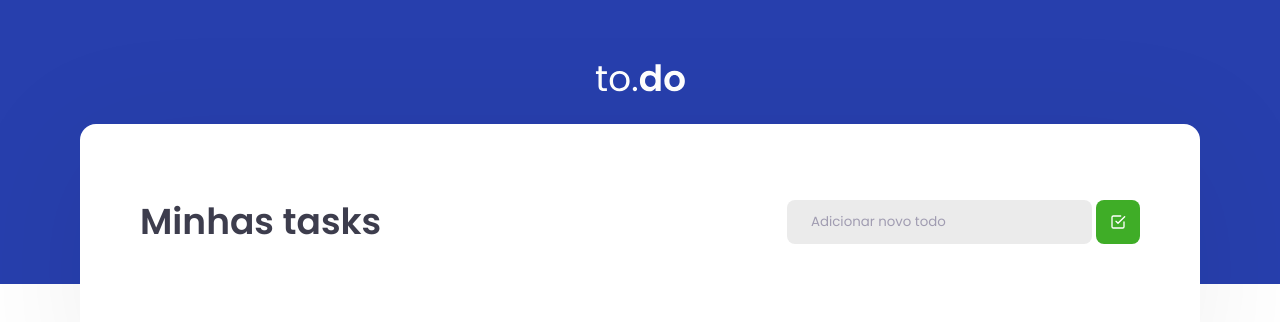
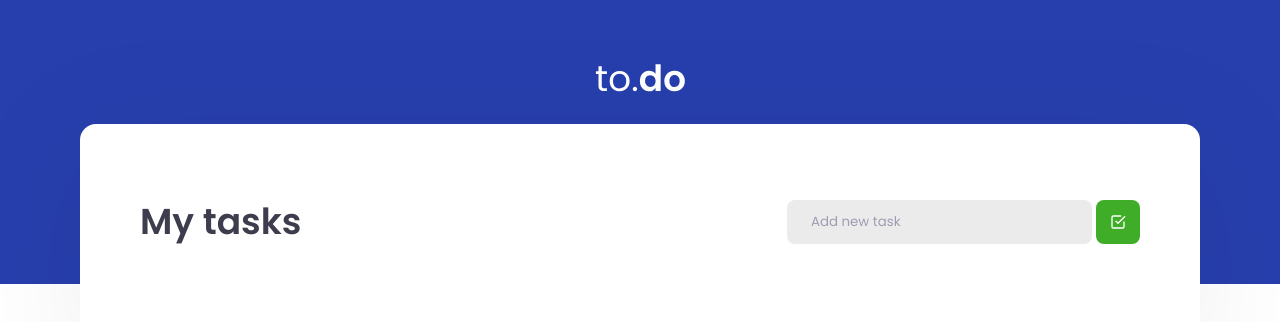
Before and after one commit to lucasamonrc/to-do, a React app: page / in a window 1280 px wide. Shown: the top 322 px of the page. Built offline with nearby package versions, Linux system fonts and the light colour scheme.

Commit message:
change language to english

```diff
--- a/src/components/TaskList.tsx
+++ b/src/components/TaskList.tsx
@@ -63,12 +63,12 @@ export function TaskList() {
   return (
     <section className="task-list container">
       <header>
-        <h2>Minhas tasks</h2>
+        <h2>My tasks</h2>
 
         <div className="input-group">
           <input
             type="text"
-            placeholder="Adicionar novo todo"
+            placeholder="Add new task"
             onChange={(e) => setNewTaskTitle(e.target.value)}
             value={newTaskTitle}
           />
```
Also changed, not shown: 1 other file (tests, documents, lock files or other folders).
